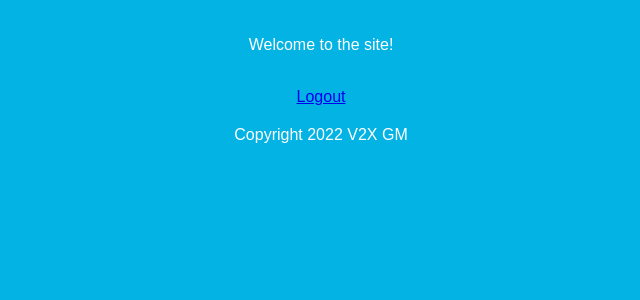
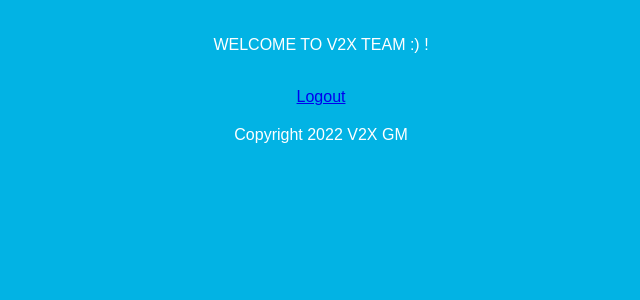
Before and after one commit to tomha85/OAuth2, a Flask app: page / in a window 1280 px wide. Shown: the part 45-345 px from the top of the page, without its empty margins (319-959 px from the left). Run offline with Flask 2, Linux system fonts and the light colour scheme; a user stored in the database is signed in.

Commit message:
Update index.html

```diff
--- a/FlaskExercise/templates/index.html
+++ b/FlaskExercise/templates/index.html
@@ -14,7 +14,7 @@
     <div class = "container">
       <div class="header box">V2X User Only</div>
       <div class="content box">
-        <p>Welcome to the site!</p><br>
+        <p>WELCOME TO V2X TEAM :) !</p><br>
         <a href="{{ url_for('logout') }}">Logout</a></li>
       </div>
       <div class="footer box">Copyright 2022 V2X GM</div>
```
